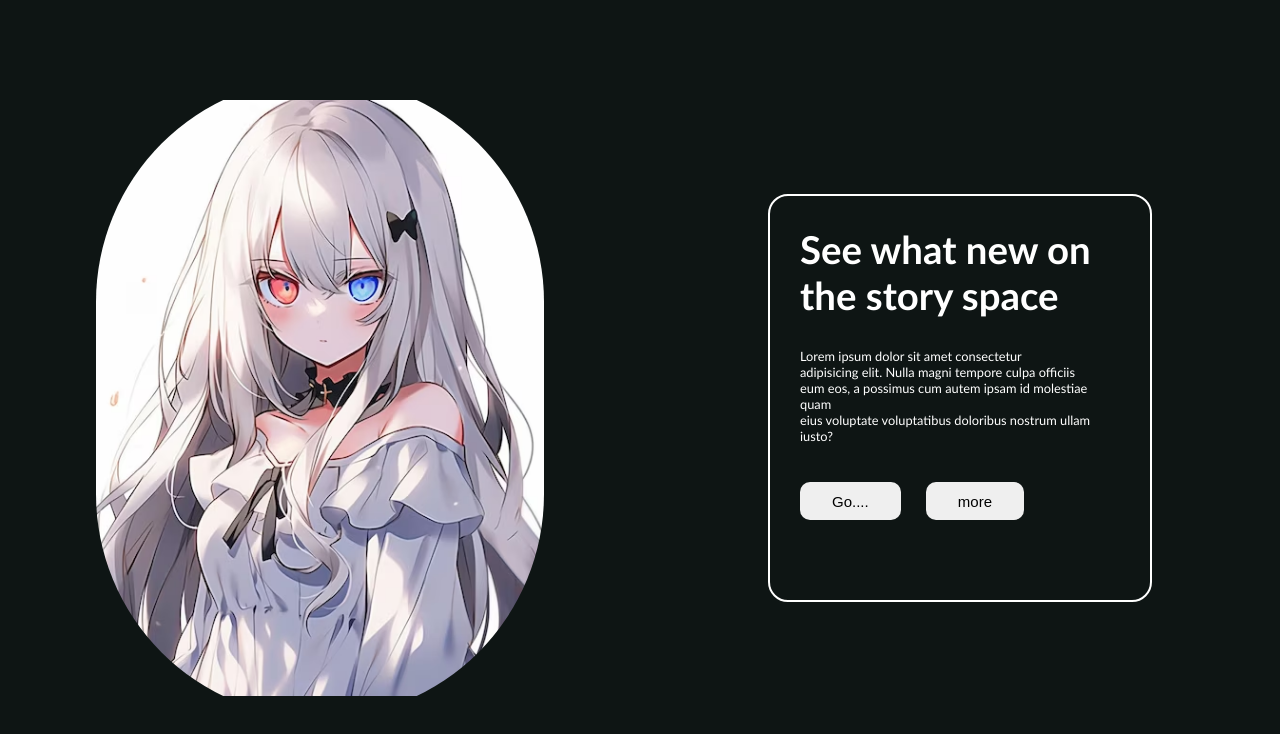
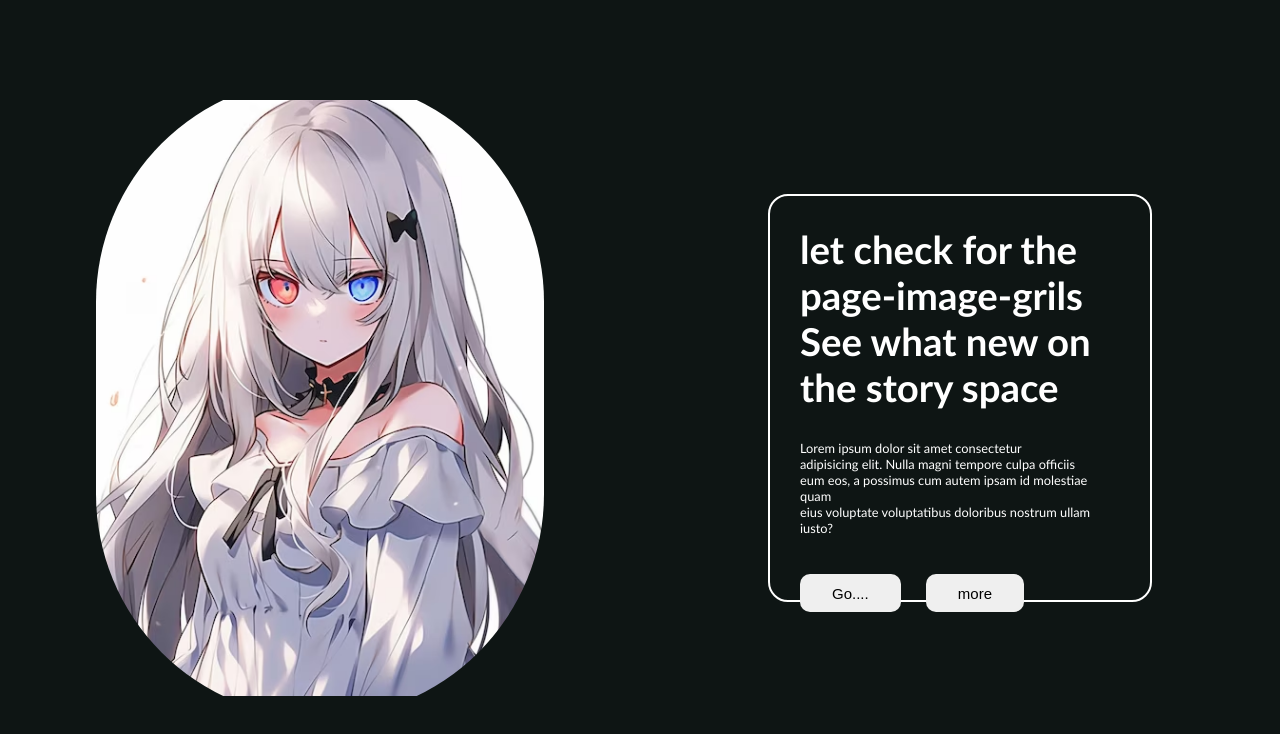
Before and after one commit to vikaspal9131/Landing-page01, a plain HTML site: page index.html in a window 1280 px wide. Shown: the part 802-1536 px from the top of the page. Drawn offline with nearby package versions, Linux system fonts and the light colour scheme.

Commit message:
for somthing change

```diff
--- a/index.html
+++ b/index.html
@@ -129,7 +129,7 @@
         </div>
         <div class="page2-part2">
           <div class="page2-part2-main">
-
+ <h1> let check for the page-image-grils</h1>
             <h1>See what new on <br> the story space <h1>
               <p>
                 Lorem ipsum dolor sit amet consectetur <br> adipisicing elit. Nulla magni tempore culpa officiis <br> eum eos, a possimus cum autem ipsam id molestiae quam <br>eius voluptate voluptatibus doloribus nostrum ullam iusto?
```
